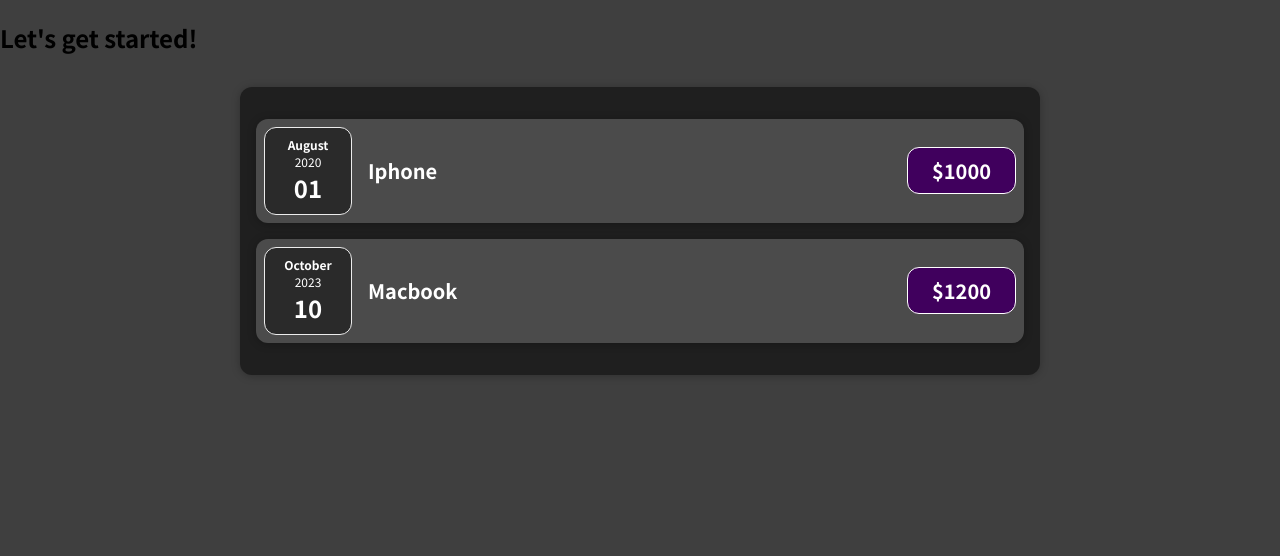
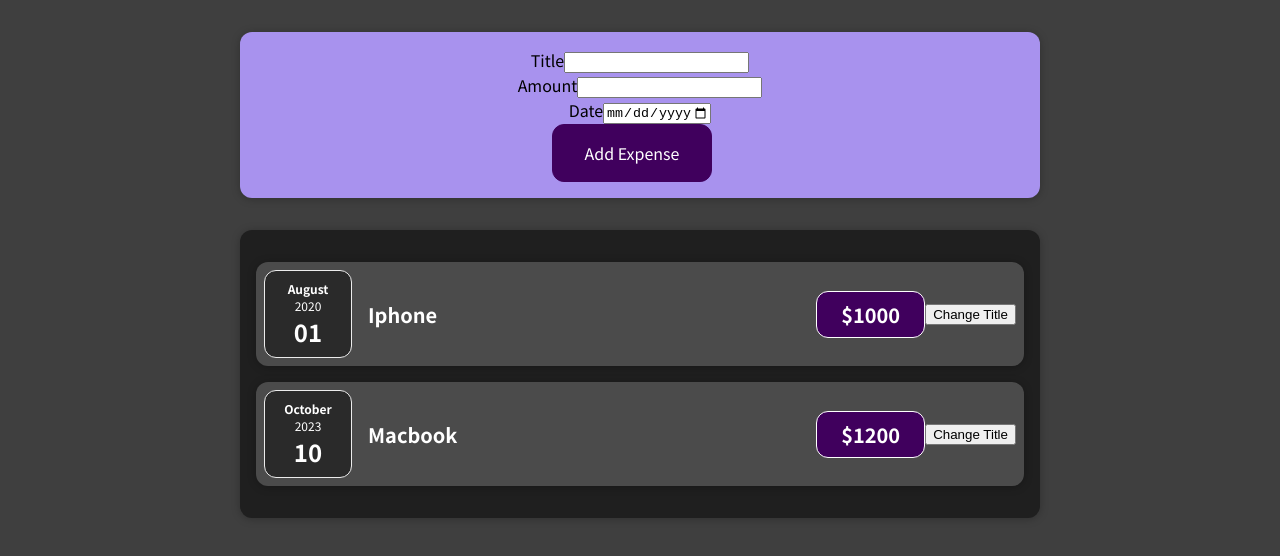
Before and after one commit to Saijeet7/react-starter, a React (Create React App) app: page / in a window 1280 px wide. Shown: the top 556 px of the page. Built offline with nearby package versions, Linux system fonts and the light colour scheme.

Commit message:
Complete : useState state form static

```diff
--- a/src/App.js
+++ b/src/App.js
@@ -1,5 +1,6 @@
 import React from "react";
 import Expenses from "./components/Expenses/Expenses";
+import NewExpense from "./components/NewExpense/NewExpense";
 
 const App = () => {
   const expenses = [
@@ -18,7 +19,7 @@
   ];
   return (
     <div>
-      <h2>Let's get started!</h2>
+      <NewExpense />
       <Expenses item={expenses} />
     </div>
   );
--- a/src/components/Expenses/ExpenseItem.jsx
+++ b/src/components/Expenses/ExpenseItem.jsx
@@ -1,16 +1,24 @@
-import React from "react";
+import React, { useState } from "react";
 import "./ExpenseItem.css";
 import ExpenseDate from "./ExpenseDate";
 import Card from "../UI/Card";
 
 const ExpenseItem = (props) => {
+  const [title, setTitle] = useState(props.title);
+
+  const clickHanlder = () => {
+    setTitle("Updated");
+    console.log(title);
+  };
+
   return (
     <Card className="expense-item">
       <ExpenseDate date={props.date} />
       <div className="expense-item__description">
-        <h2>{props.title}</h2>
+        <h2>{title}</h2>
         <div className="expense-item__price">${props.amount}</div>
       </div>
+      <button onClick={clickHanlder}>Change Title</button>
     </Card>
   );
 };
--- /dev/null
+++ b/src/components/NewExpense/ExpenseForm.jsx
@@ -0,0 +1,28 @@
+import React from "react";
+import "./ExpenseForm.css";
+
+const ExpenseForm = () => {
+  return (
+    <form>
+      <div className="new-expense__controls">
+        <div className="new-expense__control">
+          <label>Title</label>
+          <input type="text" />
+        </div>
+        <div className="new-expense__control">
+          <label>Amount</label>
+          <input type="text" min="0.01" step="0.01" />
+        </div>
+        <div className="new-expense__control">
+          <label>Date</label>
+          <input type="date" min="2020-09-09" max="2023-09-09" />
+        </div>
+      </div>
+      <div className="new-expense__actions">
+        <button type="submit">Add Expense</button>
+      </div>
+    </form>
+  );
+};
+
+export default ExpenseForm;
--- /dev/null
+++ b/src/components/NewExpense/NewExpense.css
@@ -0,0 +1,38 @@
+.new-expense {
+  background-color: #a892ee;
+  padding: 1rem;
+  margin: 2rem auto;
+  width: 50rem;
+  max-width: 95%;
+  border-radius: 12px;
+  text-align: center;
+  box-shadow: 0 1px 8px rgba(0, 0, 0, 0.25);
+}
+
+.new-expense button {
+  font: inherit;
+  cursor: pointer;
+  padding: 1rem 2rem;
+  border: 1px solid #40005d;
+  background-color: #40005d;
+  color: white;
+  border-radius: 12px;
+  margin-right: 1rem;
+}
+
+.new-expense button:hover,
+.new-expense button:active {
+  background-color: #510674;
+  border-color: #510674;
+}
+
+.new-expense button.alternative {
+  color: #220131;
+  border-color: transparent;
+  background-color: transparent;
+}
+
+.new-expense button.alternative:hover,
+.new-expense button.alternative:active {
+  background-color: #ddb3f8;
+}
--- /dev/null
+++ b/src/components/NewExpense/NewExpense.jsx
@@ -0,0 +1,13 @@
+import React from "react";
+import "./NewExpense.css";
+import ExpenseForm from "./ExpenseForm";
+
+const NewExpense = () => {
+  return (
+    <div className="new-expense">
+      <ExpenseForm />
+    </div>
+  );
+};
+
+export default NewExpense;
```
Also changed, not shown: src/components/NewExpense/ExpenseForm.css (added), src/components/UI/Card.jsx (line endings or trailing spaces).
